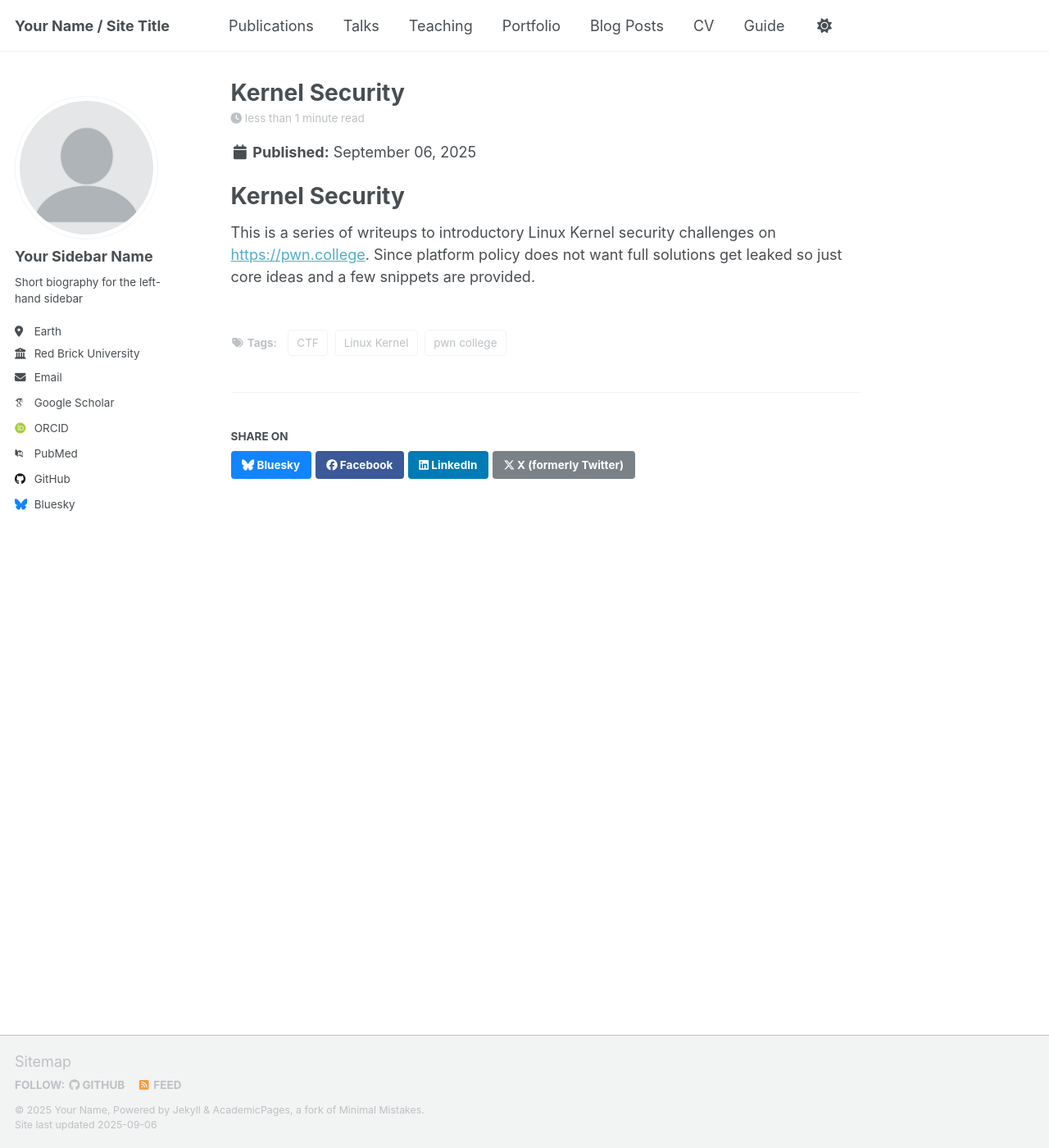
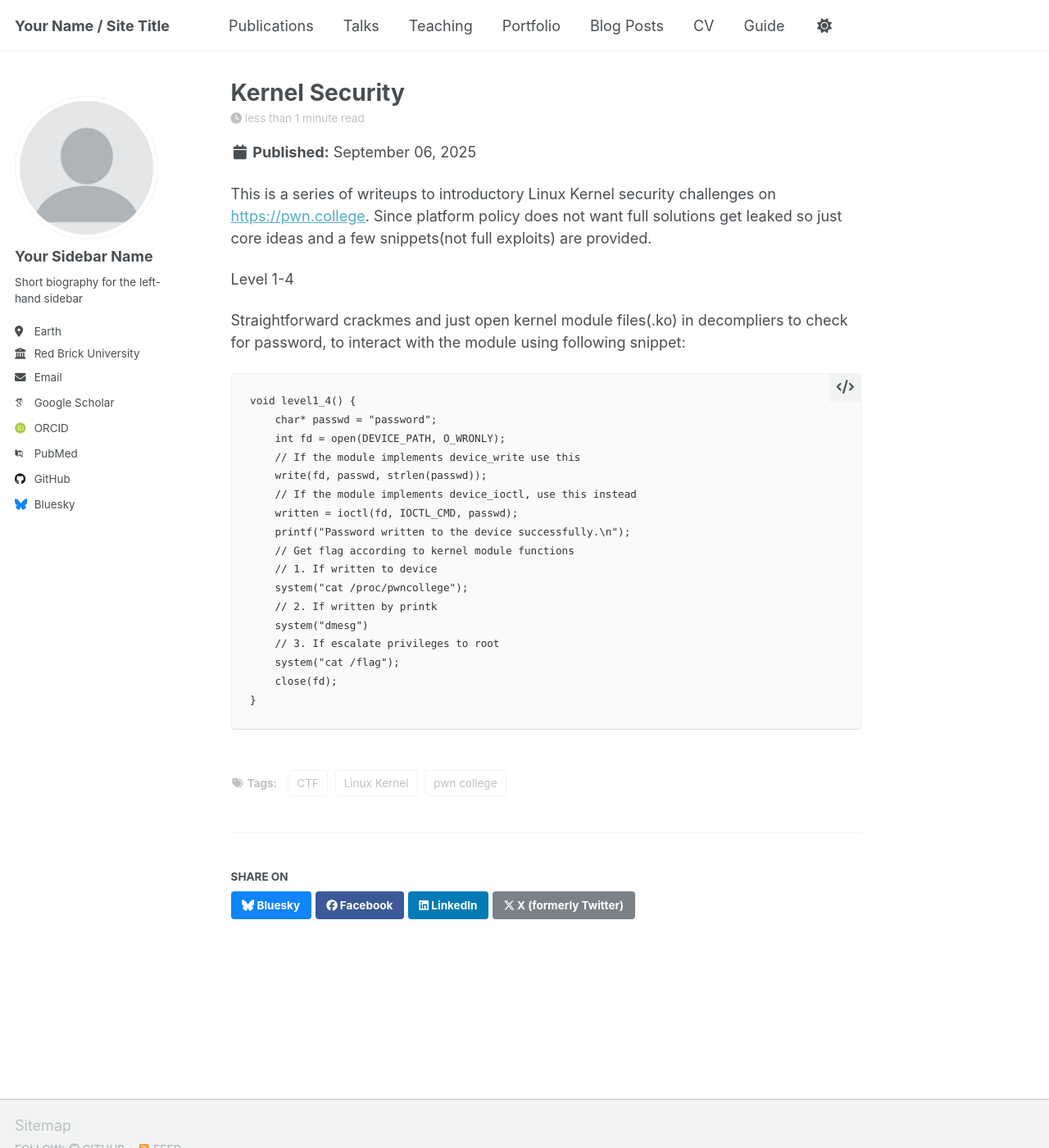
Before and after one commit to bhcsayx/bhcsayx.github.io, a Jekyll site: the page built from _posts/2025-09-06-Kernel_security_writeups.md, in a window 1280 px wide and 1400 px high. Shown: the whole window at 82% size. Built offline with Jekyll 4.4.1, drawn with Linux system fonts in a browser that asks for light colours; some web fonts are replaced; a script that is not in the unit is left out.

Commit message:
Update 2025-09-06-Kernel_security_writeups.md

````diff
--- a/_posts/2025-09-06-Kernel_security_writeups.md
+++ b/_posts/2025-09-06-Kernel_security_writeups.md
@@ -8,7 +8,28 @@ tags:
   - pwn college
 ---
 
-Kernel Security
-======
+This is a series of writeups to introductory Linux Kernel security challenges on <https://pwn.college>. Since platform policy does not want full solutions get leaked so just core ideas and a few snippets(not full exploits) are provided.
 
-This is a series of writeups to introductory Linux Kernel security challenges on <https://pwn.college>. Since platform policy does not want full solutions get leaked so just core ideas and a few snippets are provided.
+Level 1-4
+
+Straightforward crackmes and just open kernel module files(.ko) in decompliers to check for password, to interact with the module using following snippet:
+
+```
+void level1_4() {
+    char* passwd = "password";
+    int fd = open(DEVICE_PATH, O_WRONLY);
+    // If the module implements device_write use this
+    write(fd, passwd, strlen(passwd));
+    // If the module implements device_ioctl, use this instead
+    written = ioctl(fd, IOCTL_CMD, passwd);
+    printf("Password written to the device successfully.\n");
+    // Get flag according to kernel module functions
+    // 1. If written to device
+    system("cat /proc/pwncollege");
+    // 2. If written by printk
+    system("dmesg")
+    // 3. If escalate privileges to root
+    system("cat /flag");
+    close(fd);
+}
+```
````
